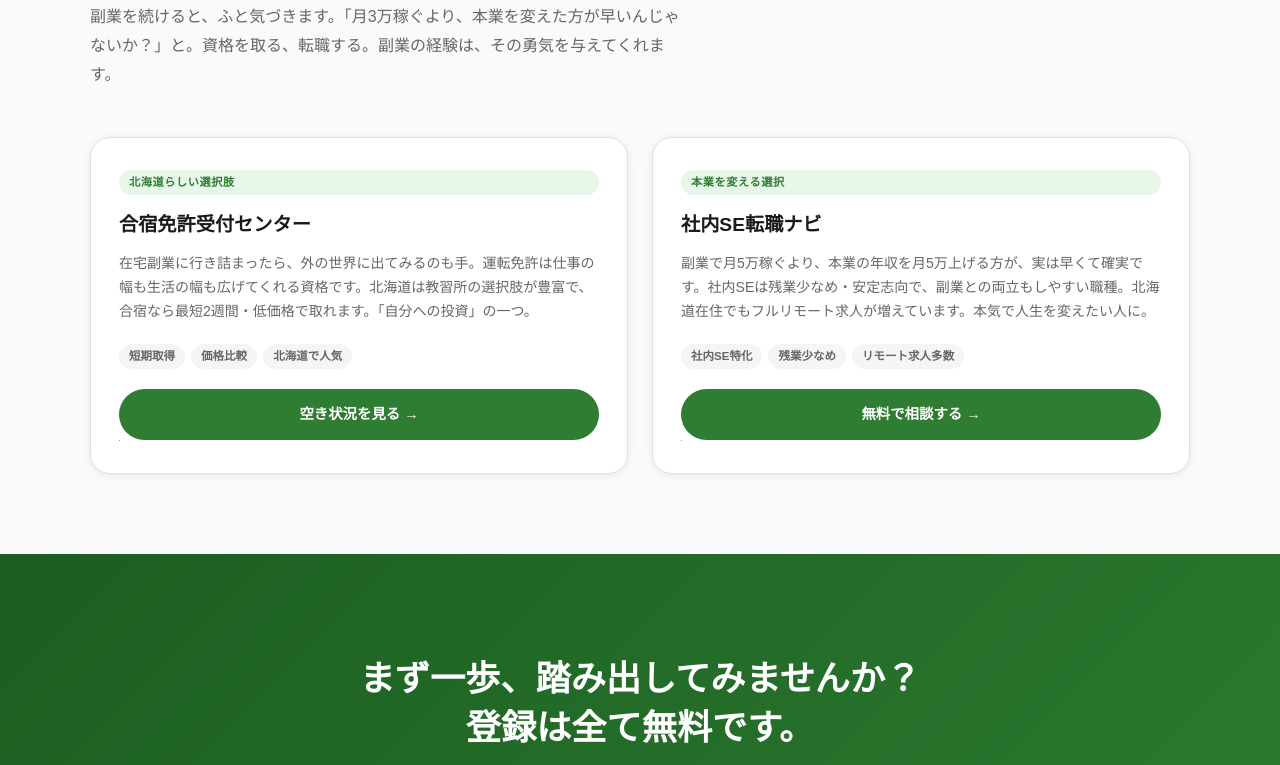
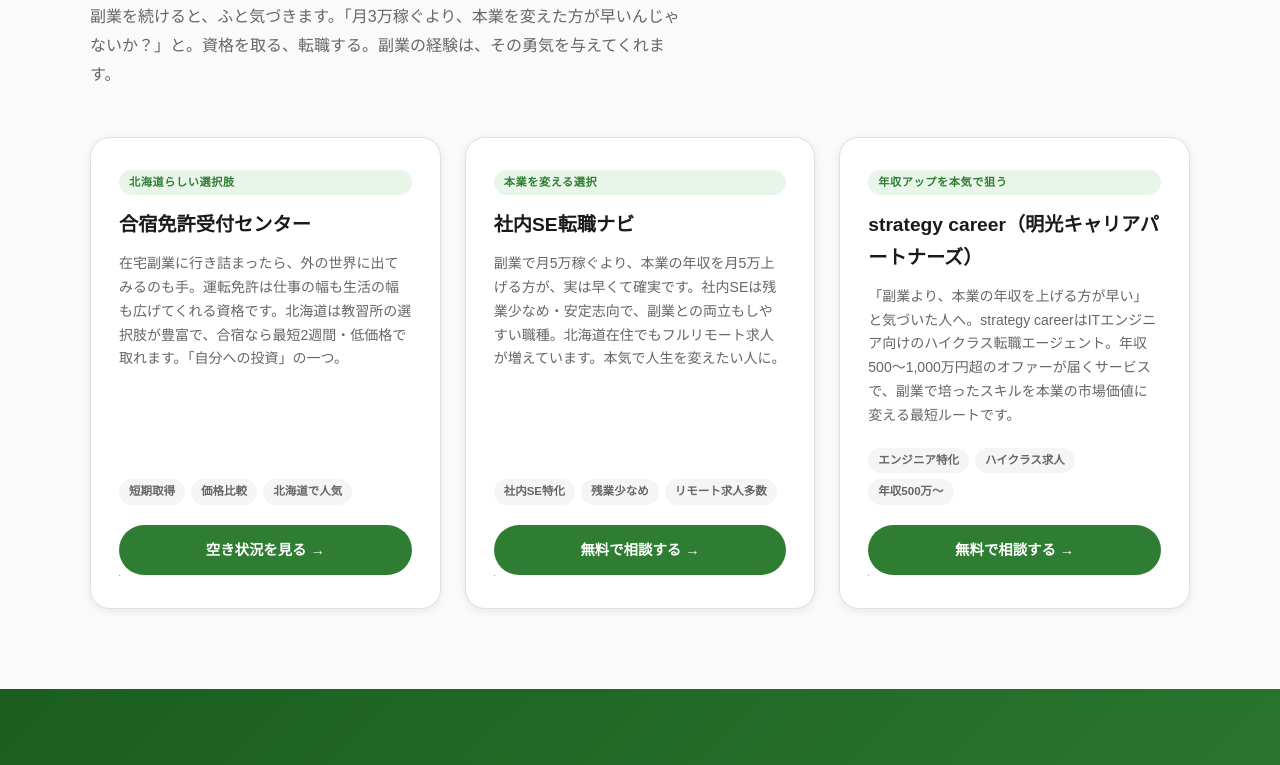
Before and after one commit to kinomiplus/hkd-fukugyo, a plain HTML site: page index.html in a window 1280 px wide. Shown: the part 3626-4391 px from the top of the page. Drawn offline with Linux system fonts and the light colour scheme; grey boxes are pictures that could not be loaded.

Commit message:
feat: strategy career（明光キャリアパートナーズ）をLPに追加（単価78,000円）

```diff
--- a/index.html
+++ b/index.html
@@ -978,6 +978,21 @@
           <img border="0" width="1" height="1" src="https://www14.a8.net/0.gif?a8mat=4B3G6K+9A075E+3IZO+I4FNM" alt="">
         </div>
 
+        <div class="service-card">
+          <span class="service-badge">年収アップを本気で狙う</span>
+          <h3 class="service-name">strategy career（明光キャリアパートナーズ）</h3>
+          <p class="service-desc">「副業より、本業の年収を上げる方が早い」と気づいた人へ。strategy careerはITエンジニア向けのハイクラス転職エージェント。年収500〜1,000万円超のオファーが届くサービスで、副業で培ったスキルを本業の市場価値に変える最短ルートです。</p>
+          <div class="service-tags">
+            <span class="service-tag">エンジニア特化</span>
+            <span class="service-tag">ハイクラス求人</span>
+            <span class="service-tag">年収500万〜</span>
+          </div>
+          <a href="https://px.a8.net/svt/ejp?a8mat=4B3G6K+9ERNZM+5P1E+5YJRM" class="service-btn" target="_blank" rel="nofollow noopener">
+            無料で相談する →
+          </a>
+          <img border="0" width="1" height="1" src="https://www19.a8.net/0.gif?a8mat=4B3G6K+9ERNZM+5P1E+5YJRM" alt="">
+        </div>
+
       </div>
     </div>
   </section>
@@ -1021,6 +1036,7 @@
             <h4>転職・キャリア</h4>
             <ul>
               <li><a href="https://px.a8.net/svt/ejp?a8mat=4B3G6K+9A075E+3IZO+I4FNM" target="_blank" rel="nofollow noopener">社内SE転職ナビ</a></li>
+              <li><a href="https://px.a8.net/svt/ejp?a8mat=4B3G6K+9ERNZM+5P1E+5YJRM" target="_blank" rel="nofollow noopener">strategy career</a></li>
               <li><a href="https://px.a8.net/svt/ejp?a8mat=4B3G6K+81COS2+42Y0+5YRHE" target="_blank" rel="nofollow noopener">auひかり</a></li>
               <li><a href="https://px.a8.net/svt/ejp?a8mat=4B3G6K+941V3M+1WP2+15ORS2" target="_blank" rel="nofollow noopener">DMM 株</a></li>
             </ul>
```
